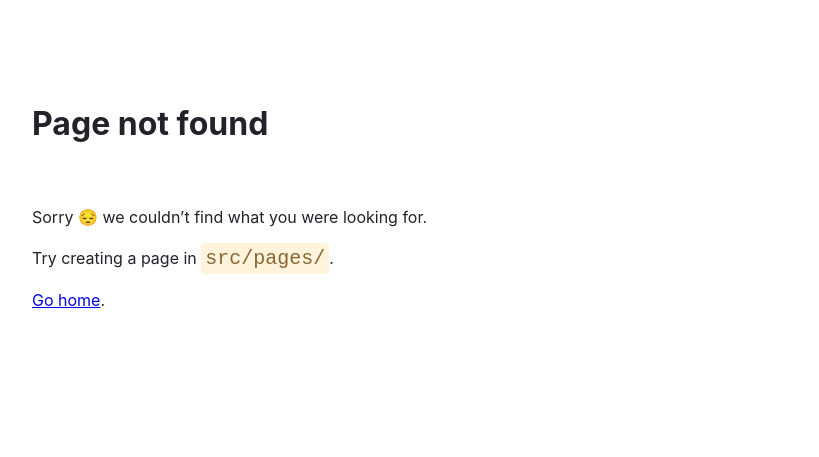
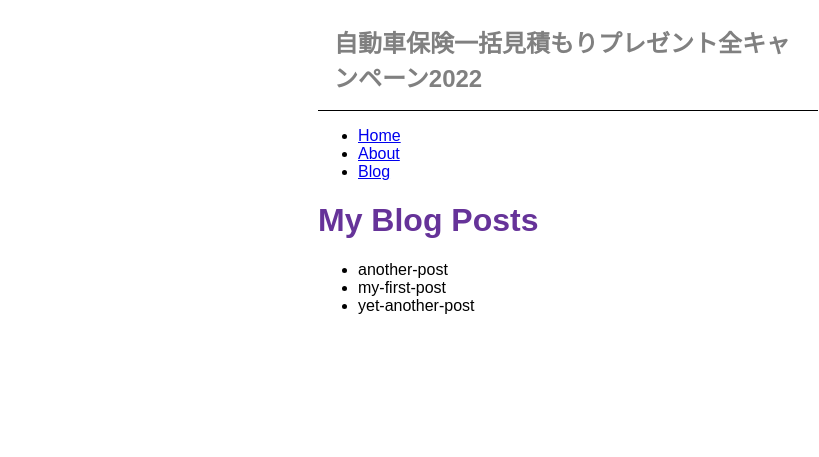
Before and after one commit to TTT-sun/all-knowing, a Gatsby site: page /blog in a window 1280 px wide. Before the commit this address had no page. Shown: the whole page, without its empty margins (72-891 px from the left). Built offline with nearby package versions, Linux system fonts and the light colour scheme; Gatsby itself is replaced by a stand-in of ours.

Commit message:
Finished Gatsby Tutorial Part 4

```diff
--- a/gatsby-config.js
+++ b/gatsby-config.js
@@ -1,12 +1,17 @@
-let thisyear = String(new Date().getFullYear());
-
 module.exports = {
     siteMetadata: {
-        title: "自動車保険一括見積もりプレゼント全キャンペーン{thisyear}"
+        title: "自動車保険一括見積もりプレゼント全キャンペーン2022"
     },
     plugins: [
 
         "gatsby-plugin-image",
         "gatsby-plugin-sharp",
+        {
+            resolve: "gatsby-source-filesystem",
+            options: {
+                name: `blog`,
+                path: `${__dirname}/blog`,
+            }
+        }
     ]
 }
--- a/src/components/header.js
+++ b/src/components/header.js
@@ -1,18 +1,31 @@
 import React from "react"
 import { Link } from "gatsby"
+import { useStaticQuery, graphql } from 'gatsby'
 import {
     header_div,
     p_blogtitle
   } from './header.module.css'
 
-let thisyear = String(new Date().getFullYear());
+const Header = () => {
+    /* Step 2: Use the useStaticQuery hook and
+      graphql tag to query for data
+      (The query gets run at build time) */
+    const data = useStaticQuery(graphql`
+      query {
+        site {
+          siteMetadata {
+            title
+          }
+        }
+      }
+    `)
+    return (
+      <header className={header_div}>
+        <div><Link to="/" className={p_blogtitle}>{ data.site.siteMetadata.title }</Link></div>
+      </header>
+    )
+  }
 
-function Header() {
-    return (
-        <header className={header_div}>
-            <div><Link to="/" className={p_blogtitle}>自動車保険一括見積もりプレゼント全キャンペーン{thisyear}</Link></div>
-        </header>
-    );
-}
+
 
 export default Header
--- a/src/components/header.module.css
+++ b/src/components/header.module.css
@@ -1,8 +1,10 @@
 .header_div {
-  background: black;
   padding: 1em;
+  border-bottom: 1px solid black;
 }
 .p_blogtitle {
-  color: white;
   text-decoration: none;
+  font-size: 1.5rem;
+  color: gray;
+  font-weight: 700;
 }
--- a/src/components/layout.js
+++ b/src/components/layout.js
@@ -1,5 +1,5 @@
 import * as React from 'react'
-import { Link } from 'gatsby'
+import { Link, useStaticQuery, graphql  } from 'gatsby'
 import {
   container,
   heading,
@@ -7,11 +7,23 @@ import {
   navLinkItem,
   navLinkText
 } from './layout.module.css'
+import Header from './header.js'
 
 const Layout = ({ pageTitle, children }) => {
+  const data = useStaticQuery(graphql`
+    query {
+      site {
+        siteMetadata {
+          title
+        }
+      }
+    }
+  `)
+
   return (
     <div className={container}>
-      <title>{pageTitle}</title>
+      <title>{pageTitle} | {data.site.siteMetadata.title}</title>
+      <Header />
       <nav>
         <ul className={navLinks}>
           <li className={navLinkItem}>
@@ -22,6 +34,11 @@ const Layout = ({ pageTitle, children }) => {
           <li className={navLinkItem}>
             <Link to="/about" className={navLinkText}>
               About
+            </Link>
+          </li>
+          <li className={navLinkItem}>
+            <Link to="/blog" className={navLinkText}>
+              Blog
             </Link>
           </li>
         </ul>
--- /dev/null
+++ b/src/pages/blog.js
@@ -0,0 +1,30 @@
+import * as React from 'react'
+import Layout from '../components/layout'
+import { graphql } from 'gatsby'
+
+const BlogPage = ( {data} ) => {
+    return (
+        <Layout pageTitle="My Blog Posts">
+            <ul>
+                {
+                    data.allFile.nodes.map(node => (
+                        <li key={node.name}>
+                            {node.name}
+                        </li>
+                    ))
+                }
+            </ul>
+        </Layout>
+    )
+}
+export const query = graphql`
+query MyQuery {
+    allFile {
+      nodes {
+        name
+      }
+    }
+  }
+`
+
+export default BlogPage
```
Also changed, not shown: blog/another-post.mdx (added), blog/my-first-post.mdx (added), blog/yet-another-post.mdx (added).
